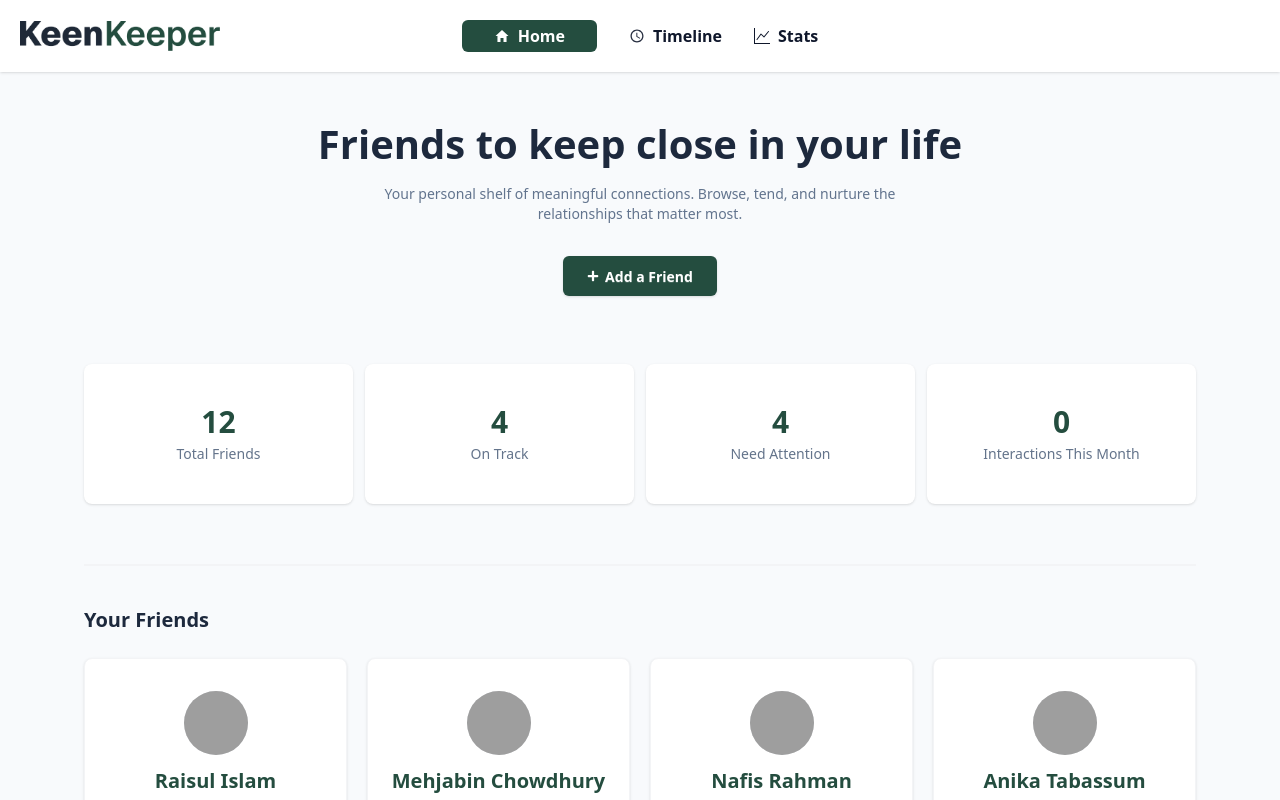
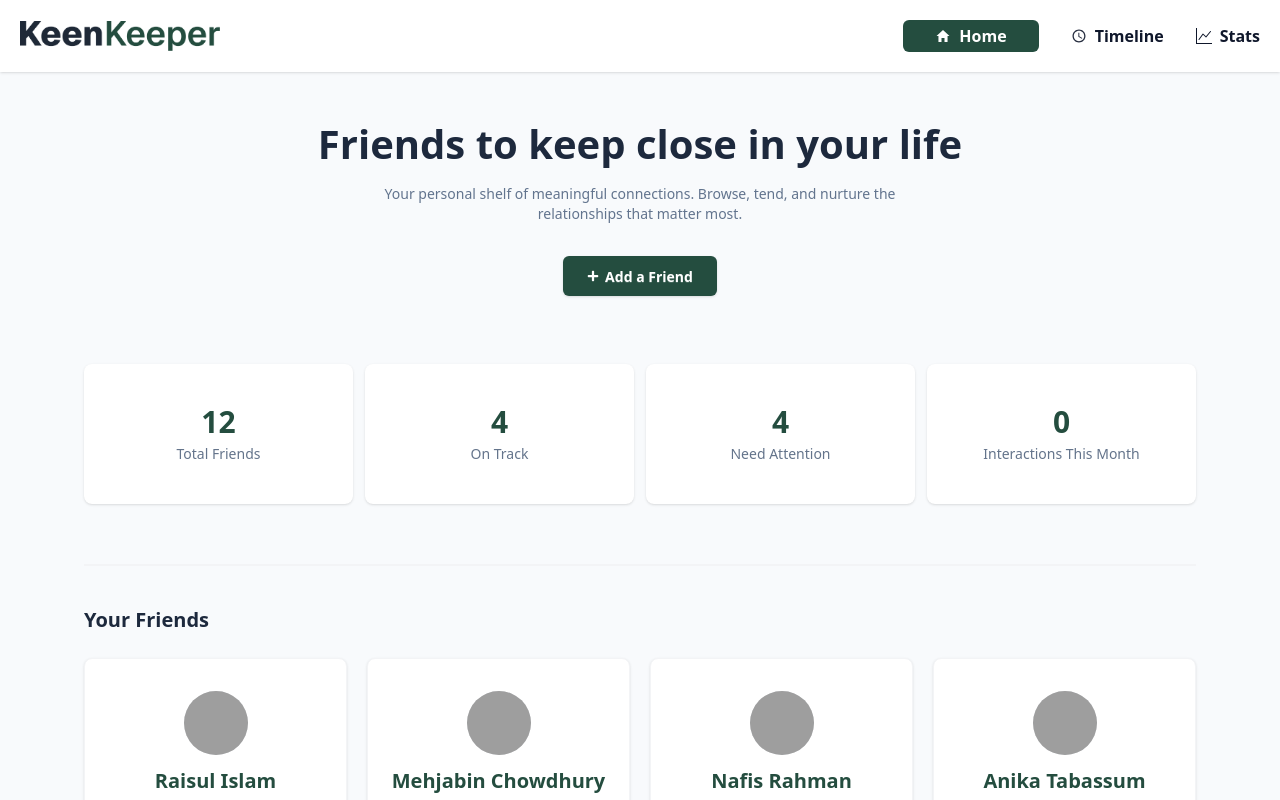
Before and after one commit to the-smri/Assignment-7-KeenKeeper, a Next.js app: page / in a window 1280 px wide. Shown: the top 800 px of the page. Built offline with nearby package versions, Linux system fonts and the light colour scheme; grey boxes are pictures that could not be loaded.

Commit message:
update navbar menu alignment in all devices

```diff
--- a/src/components/shared/Navbar/Navbar.jsx
+++ b/src/components/shared/Navbar/Navbar.jsx
@@ -31,8 +31,8 @@ const Navbar = () => {
 
   return (
     <nav className="bg-white shadow">
-      <div className="flex flex-col md:flex-row items-center justify-between px-5 py-4 lg:py-5 container mx-auto gap-4 md:gap-0">
-        <div className="md:flex-1 flex justify-start">
+      <div className="flex flex-col md:flex-row items-center justify-between px-5 py-4 lg:py-5 container mx-auto gap-4">
+        <div className="flex justify-center md:justify-start">
           <Image
             src={logo}
             alt="KeenKeeper"
@@ -42,7 +42,7 @@ const Navbar = () => {
           />
         </div>
 
-        <div className="flex-grow md:flex-1 flex justify-center">
+        <div className="flex justify-center md:justify-end">
           <ul className="flex gap-4 sm:gap-6 md:gap-8 items-center">
             {navItems.map((item, index) => (
               <MyLink key={index} href={item.path}>
@@ -51,10 +51,6 @@ const Navbar = () => {
             ))}
           </ul>
         </div>
-
-        <div className="hidden md:flex md:flex-1 justify-end">
-          {/* Balancing element for desktop centering */}
-        </div>
       </div>
     </nav>
   );
```
